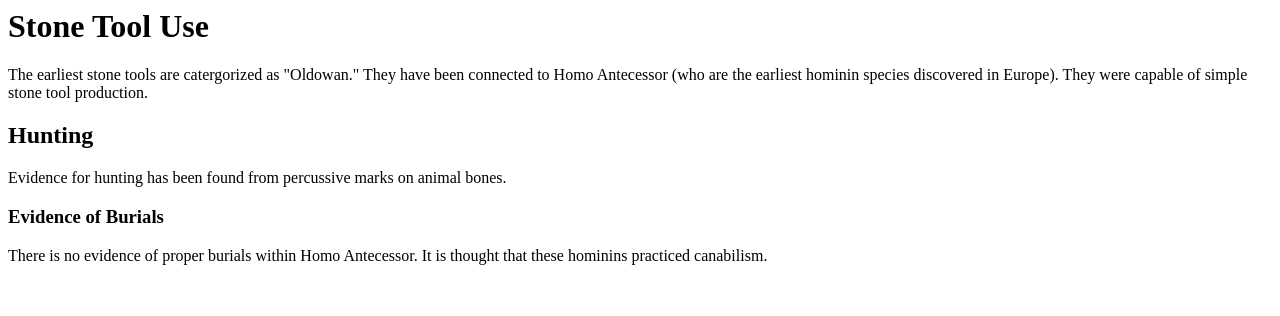
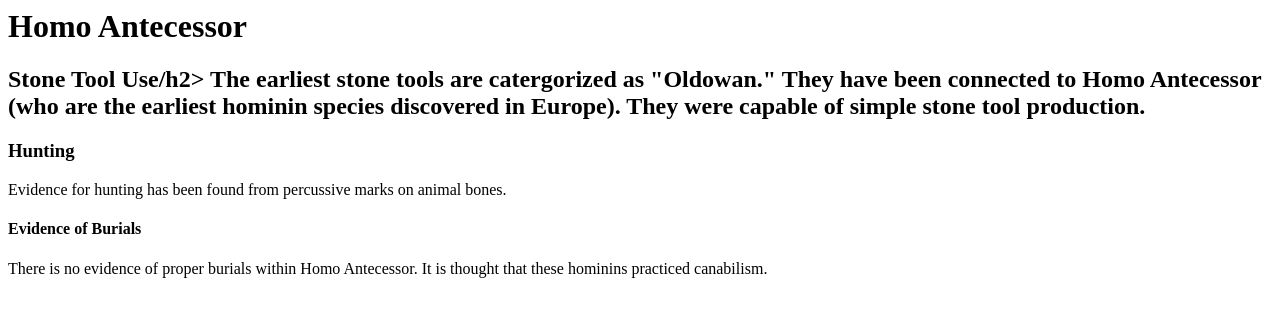
Before and after one commit to cheyenneb62606-max/cheyenneb62606.github.io, a plain HTML site: page docs/index.html in a window 1280 px wide. Drawn offline with Linux system fonts and the light colour scheme.

Commit message:
Update index.html

```diff
--- a/docs/index.html
+++ b/docs/index.html
@@ -1,12 +1,13 @@
 
   <head>
-    <title>Homo Antecessor</title>
+    <title>Early Hominin Species</title>
 </head>
 <body>
-  <h1>Stone Tool Use</h1>
+  <h1>Homo Antecessor</h1>
+  <h2>Stone Tool Use/h2>
     <p1>The earliest stone tools are catergorized as "Oldowan." They have been connected to Homo Antecessor (who are the earliest hominin species discovered in Europe). They were capable of simple stone tool production.</p1>
-  <h2>Hunting</h2>
+  <h3>Hunting</h3>
     <p2>Evidence for hunting has been found from percussive marks on animal bones.</p2>
-  <h3>Evidence of Burials</h3>
+  <h4>Evidence of Burials</h4>
     <p3>There is no evidence of proper burials within Homo Antecessor. It is thought that these hominins practiced canabilism.</p3>
 </body>
```
